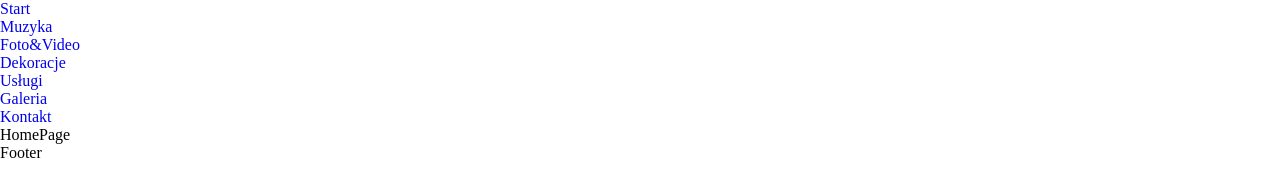
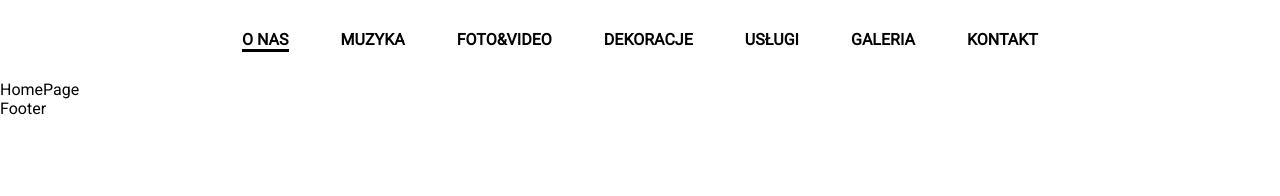
Before and after one commit to BartlomiejMogielnicki/rtnea-website-v1, a Gatsby site: page / in a window 1280 px wide. Built offline with nearby package versions, Linux system fonts and the light colour scheme; Gatsby itself is replaced by a stand-in of ours.

Commit message:
Base header and navigation styling. Show active navigation link. Implement Roboto font

```diff
--- a/package.json
+++ b/package.json
@@ -15,6 +15,7 @@
     "clean": "gatsby clean"
   },
   "dependencies": {
+    "@fontsource/roboto": "^4.2.1",
     "babel-plugin-styled-components": "^1.12.0",
     "gatsby": "^2.32.3",
     "gatsby-plugin-manifest": "^2.12.0",
--- a/src/components/atoms/Navigation/Navigation.js
+++ b/src/components/atoms/Navigation/Navigation.js
@@ -1,8 +1,9 @@
 import React from 'react';
+import styled from 'styled-components';
 import { Link } from 'gatsby';
 
 const navItems = [
-  { label: 'Start', path: '/' },
+  { label: 'O nas', path: '/' },
   { label: 'Muzyka', path: '/music' },
   { label: 'Foto&Video', path: '/photo' },
   { label: 'Dekoracje', path: '/decoration' },
@@ -11,16 +12,48 @@ const navItems = [
   { label: 'Kontakt', path: '/contact' },
 ];
 
+const StyledWrapper = styled.nav`
+  height: 100%;
+  width: 100%;
+`;
+
+const StyledList = styled.ul`
+  height: 100%;
+  width: 100%;
+  margin: 0 auto;
+  max-width: 900px;
+  display: flex;
+  justify-items: center;
+  align-items: center;
+  justify-content: space-evenly;
+`;
+
+const StyledListItem = styled.li`
+  background-color: transparent;
+  border: none;
+  font-size: 1rem;
+  font-weight: bold;
+  text-transform: uppercase;
+  border-bottom: 2px solid transparent;
+  transition: 0.3s;
+
+  .active {
+    border-bottom: 3px solid #000;
+  }
+`;
+
 const Navigation = () => (
-  <nav>
-    <ul>
+  <StyledWrapper>
+    <StyledList>
       {navItems.map((item) => (
-        <li key={item.label}>
-          <Link to={item.path}>{item.label}</Link>
-        </li>
+        <StyledListItem key={item.label}>
+          <Link to={item.path} activeClassName="active">
+            {item.label}
+          </Link>
+        </StyledListItem>
       ))}
-    </ul>
-  </nav>
+    </StyledList>
+  </StyledWrapper>
 );
 
 export default Navigation;
--- a/src/components/molecules/Header/Header.js
+++ b/src/components/molecules/Header/Header.js
@@ -1,10 +1,19 @@
 import React from 'react';
+import styled from 'styled-components';
 import Navigation from '../../atoms/Navigation/Navigation';
 
+const StyledHeader = styled.header`
+  height: 80px;
+  width: 100%;
+  display: flex;
+  justify-items: center;
+  align-items: center;
+`;
+
 const Header = () => (
-  <header>
+  <StyledHeader>
     <Navigation />
-  </header>
+  </StyledHeader>
 );
 
 export default Header;
--- a/src/style/globalStyle.js
+++ b/src/style/globalStyle.js
@@ -1,4 +1,5 @@
 import { createGlobalStyle } from 'styled-components';
+import '@fontsource/roboto';
 
 const GlobalStyle = createGlobalStyle`
 
@@ -8,12 +9,17 @@ const GlobalStyle = createGlobalStyle`
   box-sizing: border-box
 }
 
+body {
+  font-family: 'Roboto';
+}
+
 li {
-  list-style: none
+  list-style: none;
 }
 
 a {
-  text-decoration: none
+  color: inherit;
+  text-decoration: none;
 }
 
 `;
```
Also changed, not shown: 1 other file.
